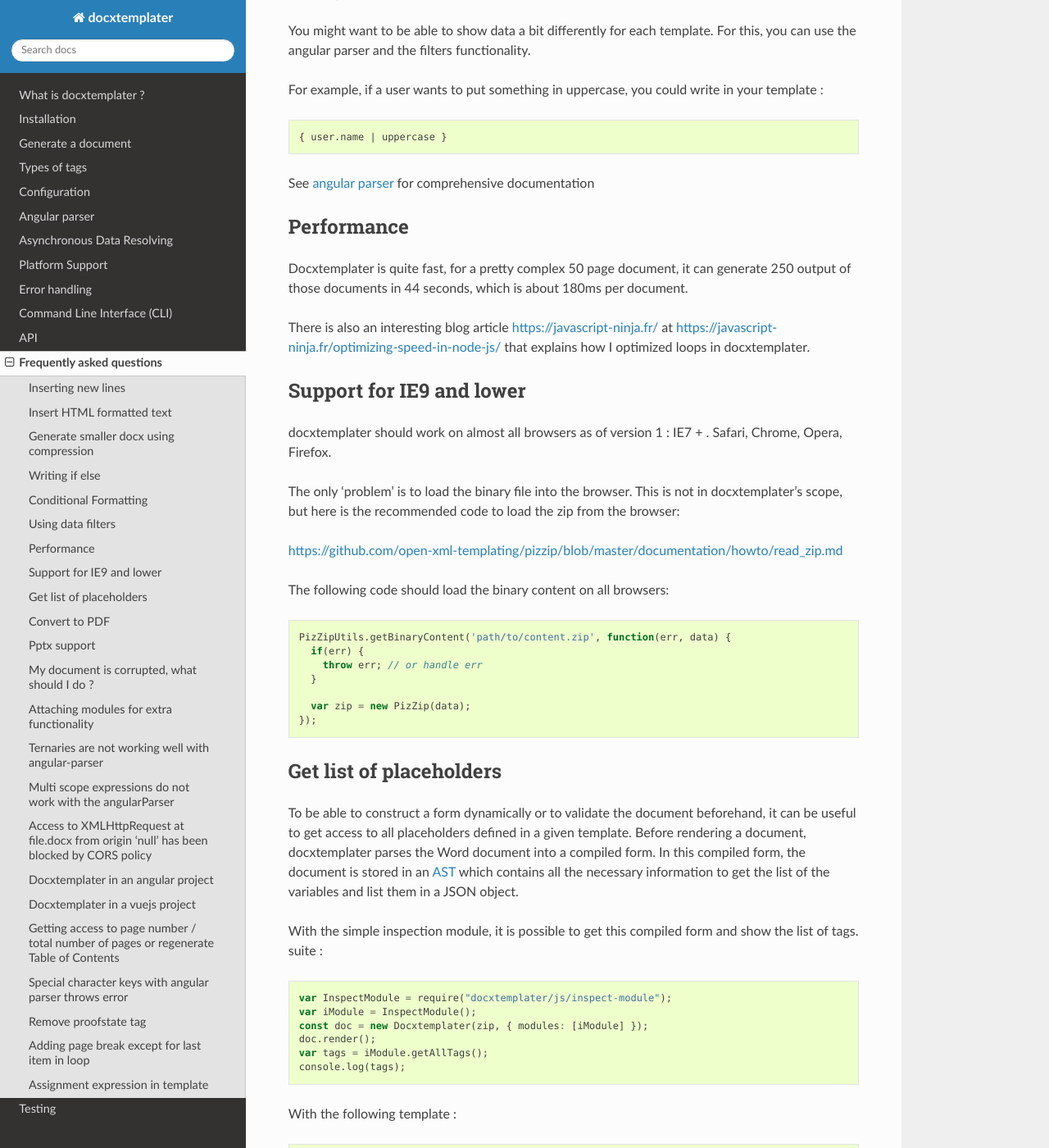
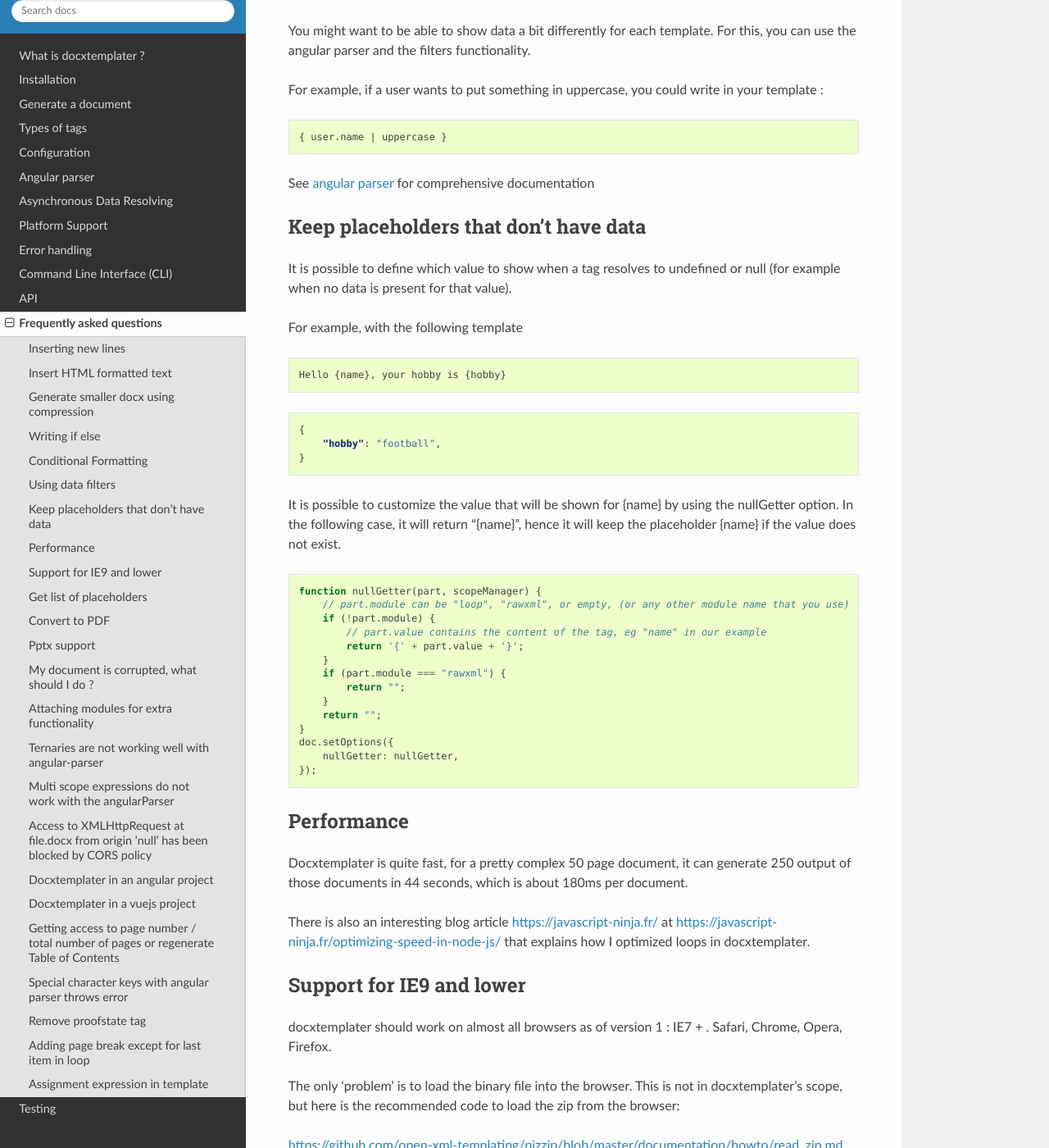
Before and after one commit to open-xml-templating/docxtemplater, a Sphinx documentation site: the page built from docs/source/faq.rst, in a window 1280 px wide and 1400 px high, scrolled down 1105 px. Shown: the whole window at 82% size. Built offline with Sphinx 7.4.7 and the Read the Docs theme 2.0.0, drawn with Linux system fonts in a browser that asks for light colours.

Commit message:
Add documentation about how to keep placeholders when having no value

```diff
--- a/docs/source/faq.rst
+++ b/docs/source/faq.rst
@@ -75,6 +75,43 @@ For example, if a user wants to put something in uppercase, you could write in y
 See `angular parser`_ for comprehensive documentation
 
 .. _`angular parser`: angular_parse.html
+
+Keep placeholders that don't have data
+--------------------------------------
+
+It is possible to define which value to show when a tag resolves to
+undefined or null (for example when no data is present for that value).
+
+For example, with the following template
+
+.. code-block:: text
+
+    Hello {name}, your hobby is {hobby}
+
+.. code-block:: json
+
+    {
+        "hobby": "football",
+    }
+
+It is possible to customize the value that will be shown for {name} by using the nullGetter option. In the following case, it will return "{name}", hence it will keep the placeholder {name} if the value does not exist.
+
+.. code-block:: javascript
+
+    function nullGetter(part, scopeManager) {
+        // part.module can be "loop", "rawxml", or empty, (or any other module name that you use)
+        if (!part.module) {
+            // part.value contains the content of the tag, eg "name" in our example
+            return '{' + part.value + '}';
+        }
+        if (part.module === "rawxml") {
+            return "";
+        }
+        return "";
+    }
+    doc.setOptions({
+        nullGetter: nullGetter,
+    });
 
 Performance
 -----------
```
Also changed, not shown: 1 other file.
